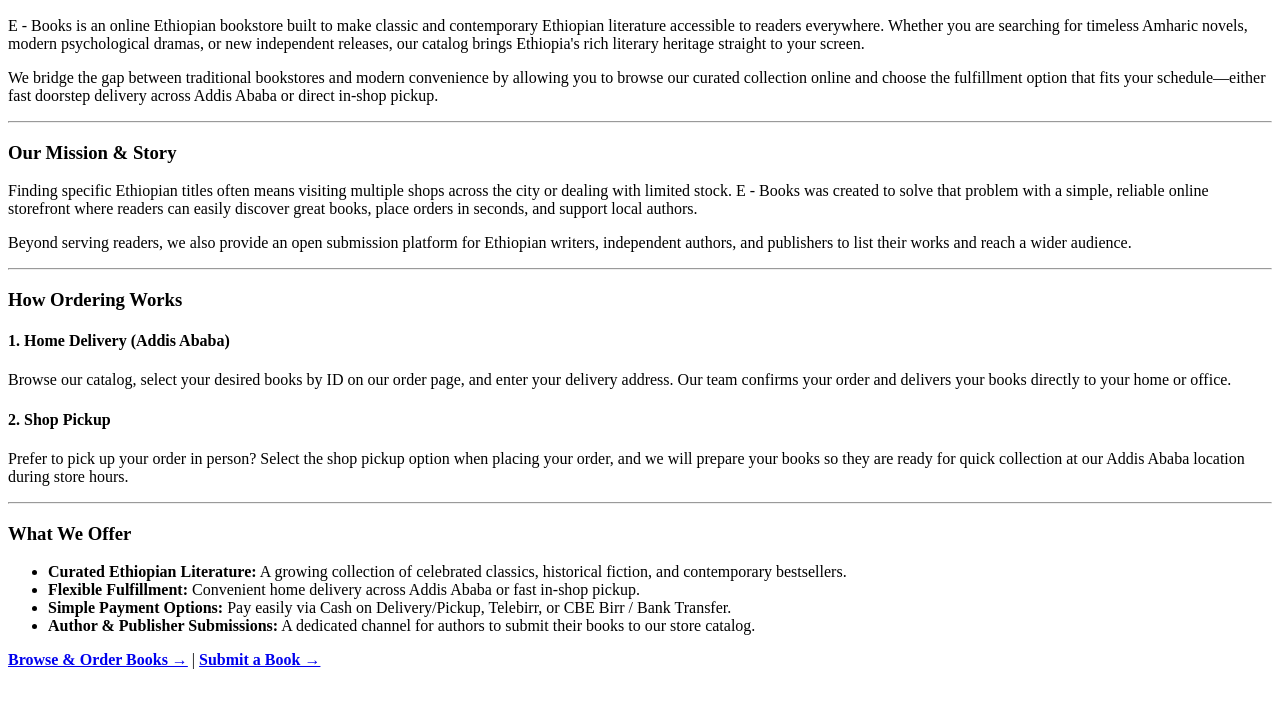
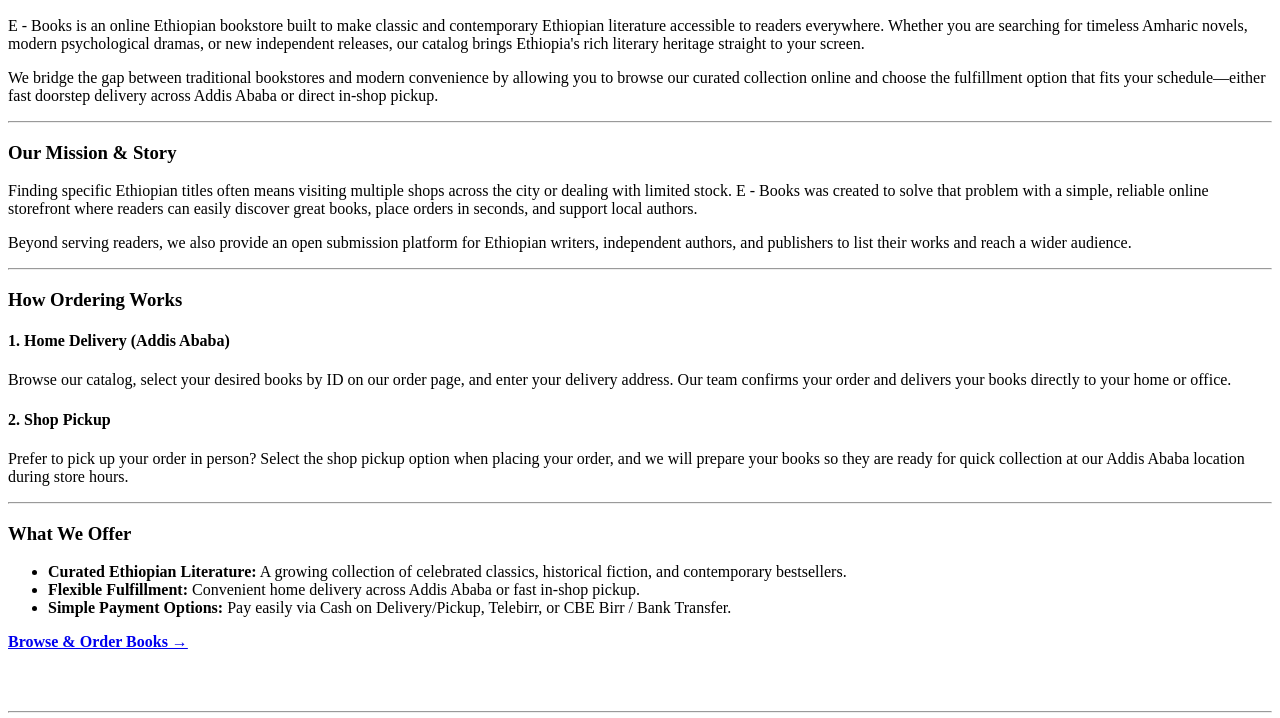
Before and after one commit to ezenid/e-books, a plain HTML site: page about/index.html in a window 1280 px wide. Shown: the part 146-864 px from the top of the page. Drawn offline with Linux system fonts and the light colour scheme.

Commit message:
feat(favicon): add favicon on all pages

```diff
--- a/about/index.html
+++ b/about/index.html
@@ -4,6 +4,7 @@
 <head>
   <meta charset="UTF-8">
   <meta name="viewport" content="width=device-width, initial-scale=1.0">
+  <link rel="icon" href="/images/icon.png">
   <title>About</title>
 </head>
 
@@ -65,12 +66,9 @@
         </li>
         <li><strong>Simple Payment Options:</strong> Pay easily via Cash on Delivery/Pickup, Telebirr, or CBE Birr /
           Bank Transfer.</li>
-        <li><strong>Author &amp; Publisher Submissions:</strong> A dedicated channel for authors to submit their books
-          to our store catalog.</li>
       </ul>
       <p>
-        <a href="../order/"><strong>Browse &amp; Order Books &rarr;</strong></a> |
-        <a href="../book-submission/"><strong>Submit a Book &rarr;</strong></a>
+        <a href="../order/"><strong>Browse &amp; Order Books &rarr;</strong></a>
       </p>
     </section>
   </main>
```
Also changed, not shown: contact/index.html (+1 -0 lines), index.html (+1 -0 lines), order/index.html (+1 -0 lines), images/icon.png (added).
